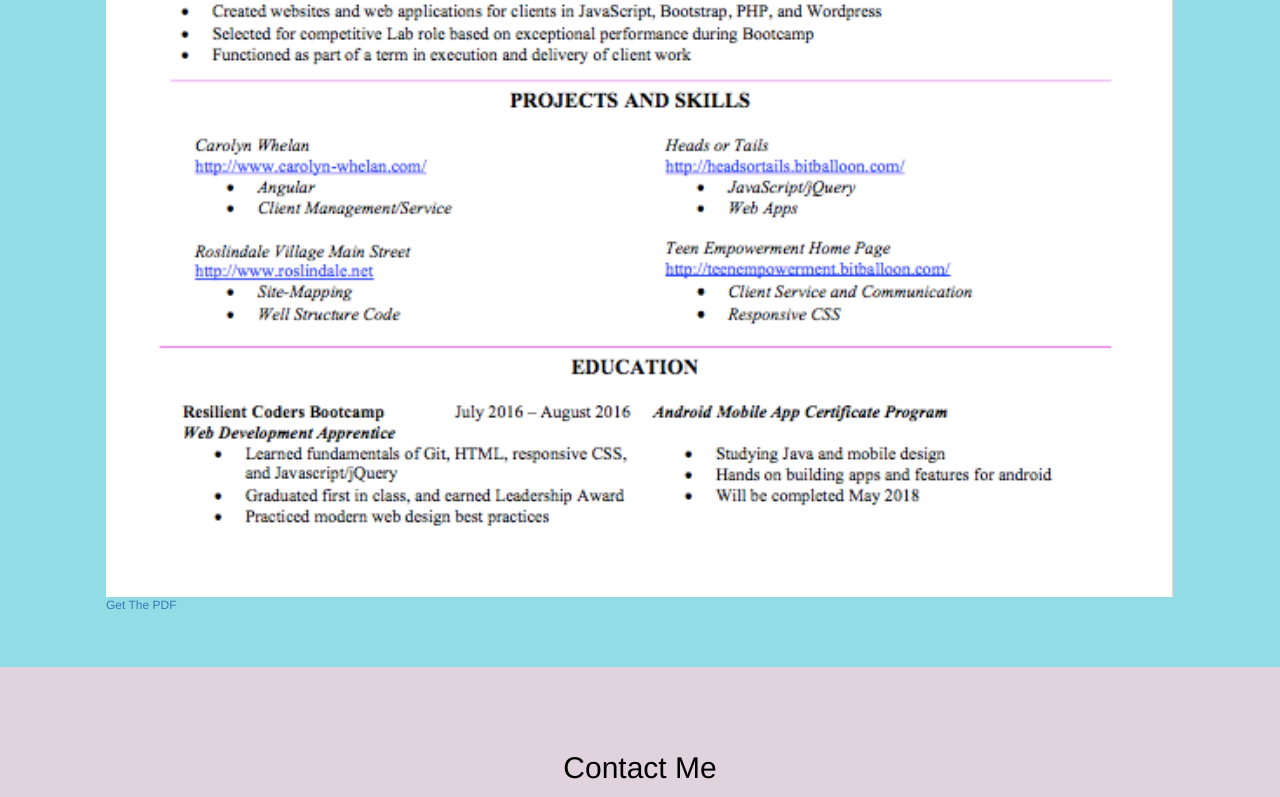
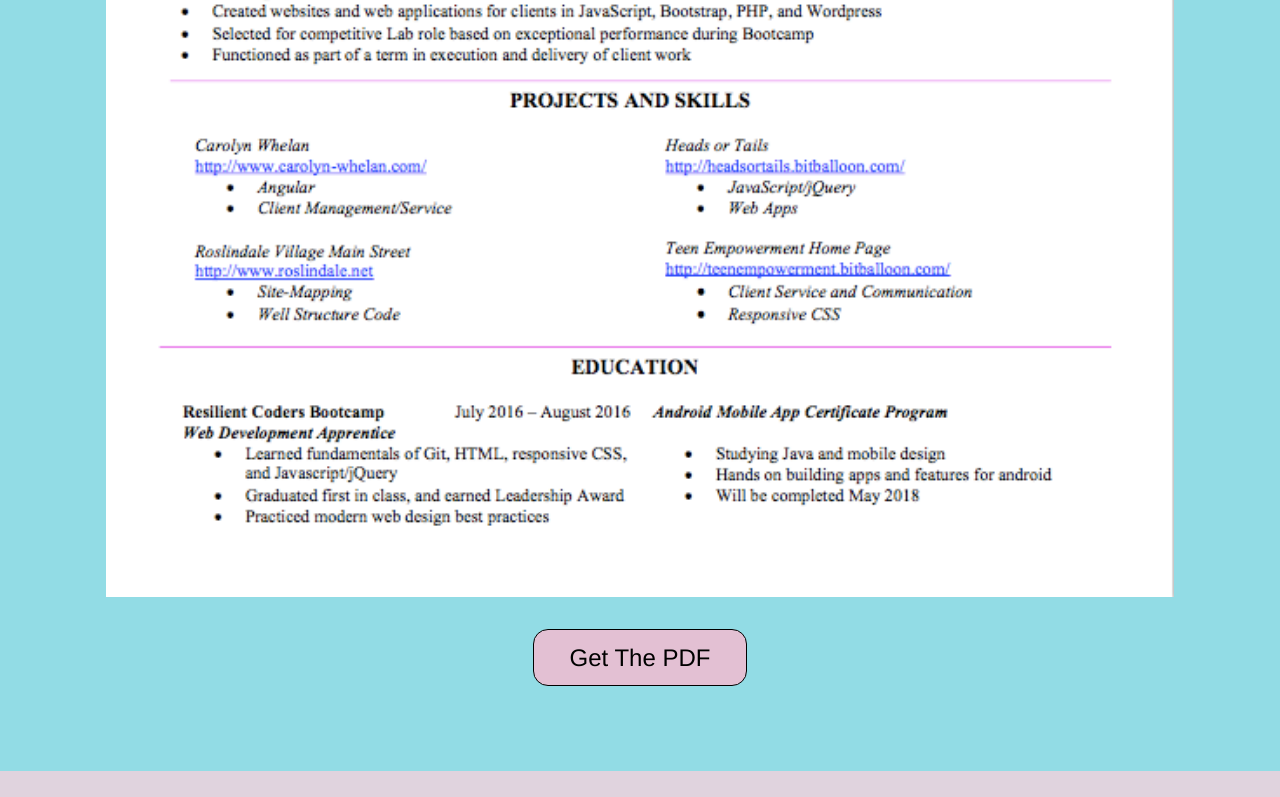
Before and after one commit to ashleymlaing/portfolio, a plain HTML site: page index.html in a window 1280 px wide. Shown: the part 3250-4047 px from the top of the page. Drawn offline with nearby package versions, Linux system fonts and the light colour scheme; a web font is replaced by a local one.

Commit message:
made small changes to look

```diff
--- a/css/main.css
+++ b/css/main.css
@@ -188,12 +188,35 @@ section{
   width: 33.3333%;
   height: 400px;
 }
+.projectSingle img{
+  border-radius: 14%;
+}
 
 .resume img{
   display: block;
   margin: 0 auto;
   width: 100%;
 }
+.resume img{
+
+}
+.resume a{
+  border: 1px solid black;
+  background-color: #E3C0D3;
+  color: #000000;
+  text-decoration: none;
+  font-size: 24px;
+  width: 20%;
+  display: block;
+  margin: 3% auto;
+  text-align: center;
+  padding: 1%;
+  border-radius: 15px;
+}
+.resume a:hover{
+  text-decoration: none;
+}
+
 .secondBackground {
   background-color: #E0D3DE;
 }
```
Also changed, not shown: 1 other file.
